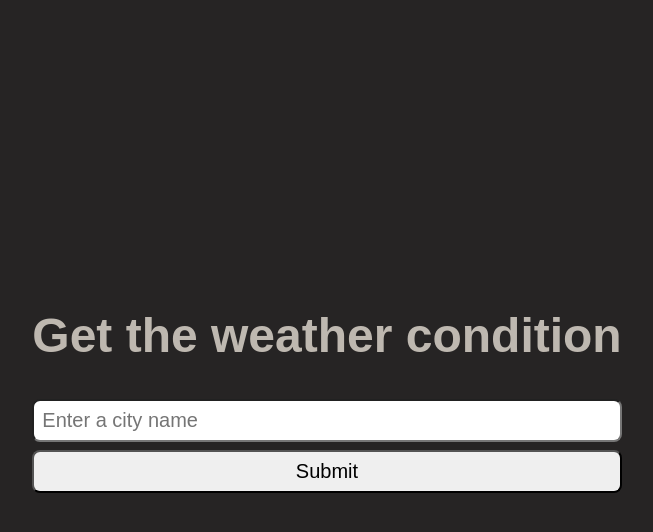
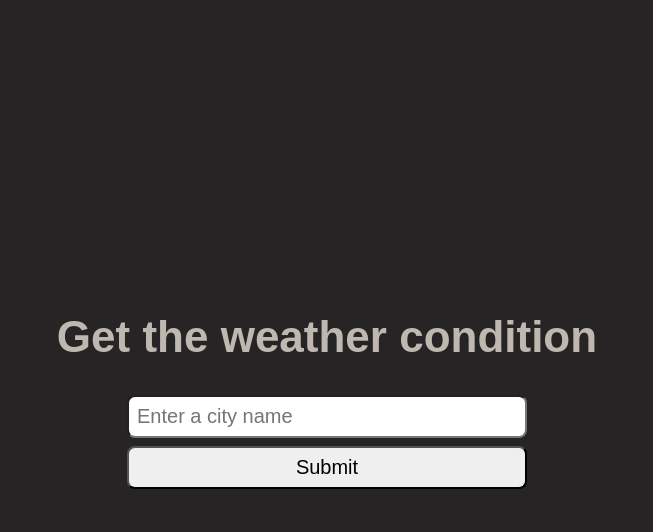
Before and after one commit to md-abid-hussain/python-get_weather, a Flask app: page / in a window 1280 px wide. Shown: the top 532 px of the page, without its empty margins (313-966 px from the left). Run offline with Flask 3, Linux system fonts and the light colour scheme.

Commit message:
updated styles for templates

```diff
--- a/static/css/style.css
+++ b/static/css/style.css
@@ -18,10 +18,12 @@
     display: flex;
     flex-flow: column;
     gap: 0.5rem;
+    width: 400px;
+    margin-inline: auto;
 }
 
 h1 {
-    font-size: 3rem;
+    font-size: 2.75rem;
     margin-bottom: 0.75em;
 }
 
```
